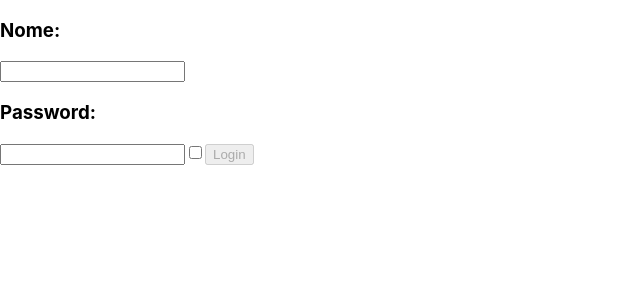
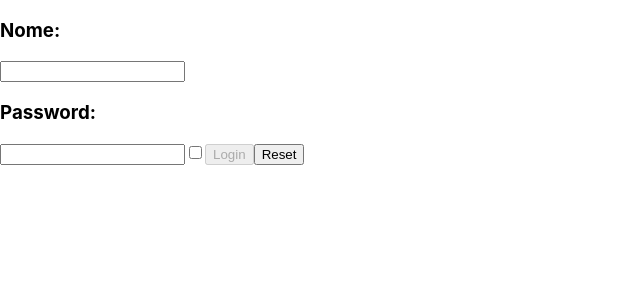
Before and after one commit to Underscore2/EserciziReact, a React (Create React App) app in the folder esercizio/: page / in a window 1280 px wide. Shown: the top 300 px of the page, without its empty margins (0-640 px from the left). Built offline with nearby package versions, Linux system fonts and the light colour scheme.

Commit message:
Forms 04

```diff
--- a/esercizio/src/Login.js
+++ b/esercizio/src/Login.js
@@ -30,6 +30,17 @@ class Login extends react.Component {
     onLogin = () => {
         console.log(this.state)
     }
+
+    onReset = () => {
+        this.setState(
+            {
+                password: '',
+                username: '',
+                remember: false,
+                login: true,
+            }
+        )
+    }
     render() {
         return (
             <div>
@@ -39,6 +50,7 @@ class Login extends react.Component {
                     <input type="password" name="password" value={this.state.password} onChange={this.inputHandler} />
                     <input type="checkbox" name="remember" value={this.state.remember} onChange={this.inputHandler} />
                     <button type='submit' disabled={this.state.login} onClick={this.onLogin}>Login</button>
+                    <button onClick={this.onReset}>Reset</button>
                 </div>
             </div>
         )
```
